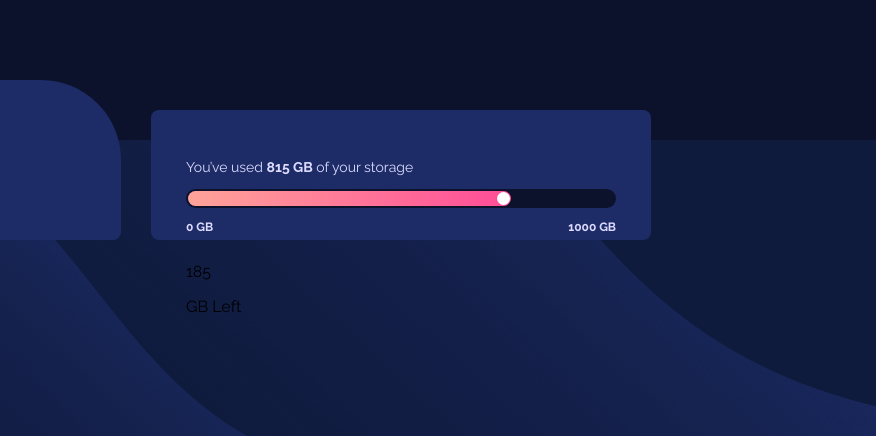
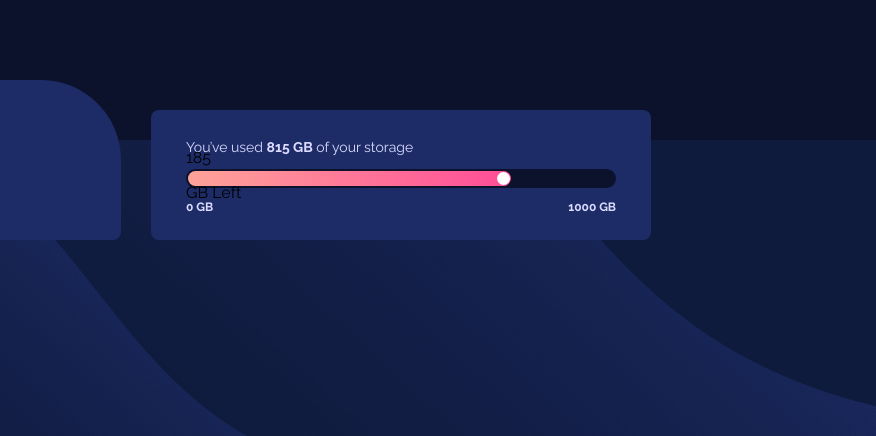
Before and after one commit to youtubbeh/fylodata, a plain HTML site: page index.html in a window 1280 px wide. Shown: the part 240-676 px from the top of the page, 404-1280 px from the left. Drawn offline with Linux system fonts and the light colour scheme.

Commit message:
Position absolute bubble to take out of flow

```diff
--- a/style.css
+++ b/style.css
@@ -79,9 +79,12 @@ img[alt="folder icon"] {
     width: 500px;
     height: 130px;
     padding: 35px;
+    justify-content: center;
 }
 
-
+.bubble {
+    position: absolute;
+}
 
 
 
```
